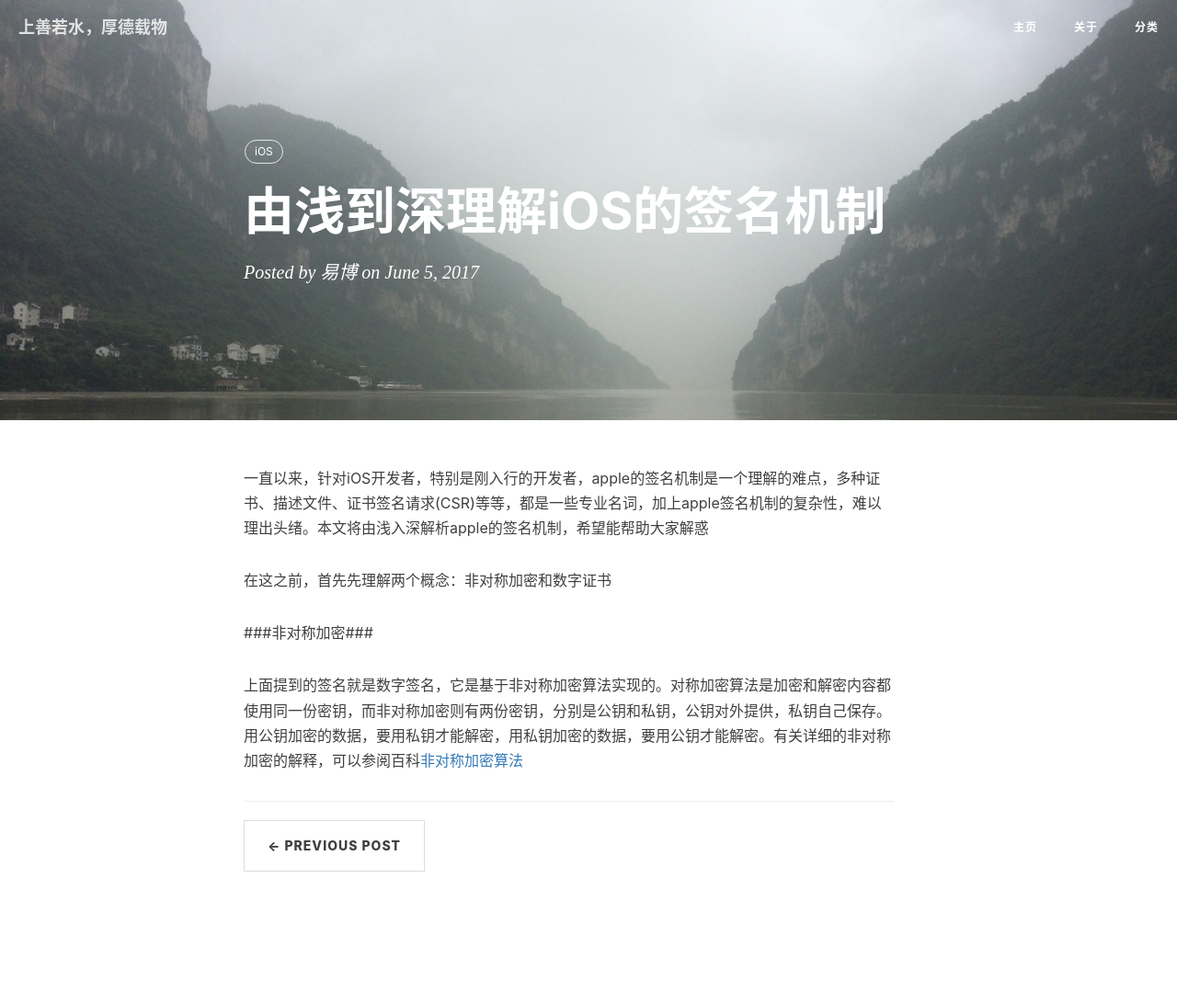
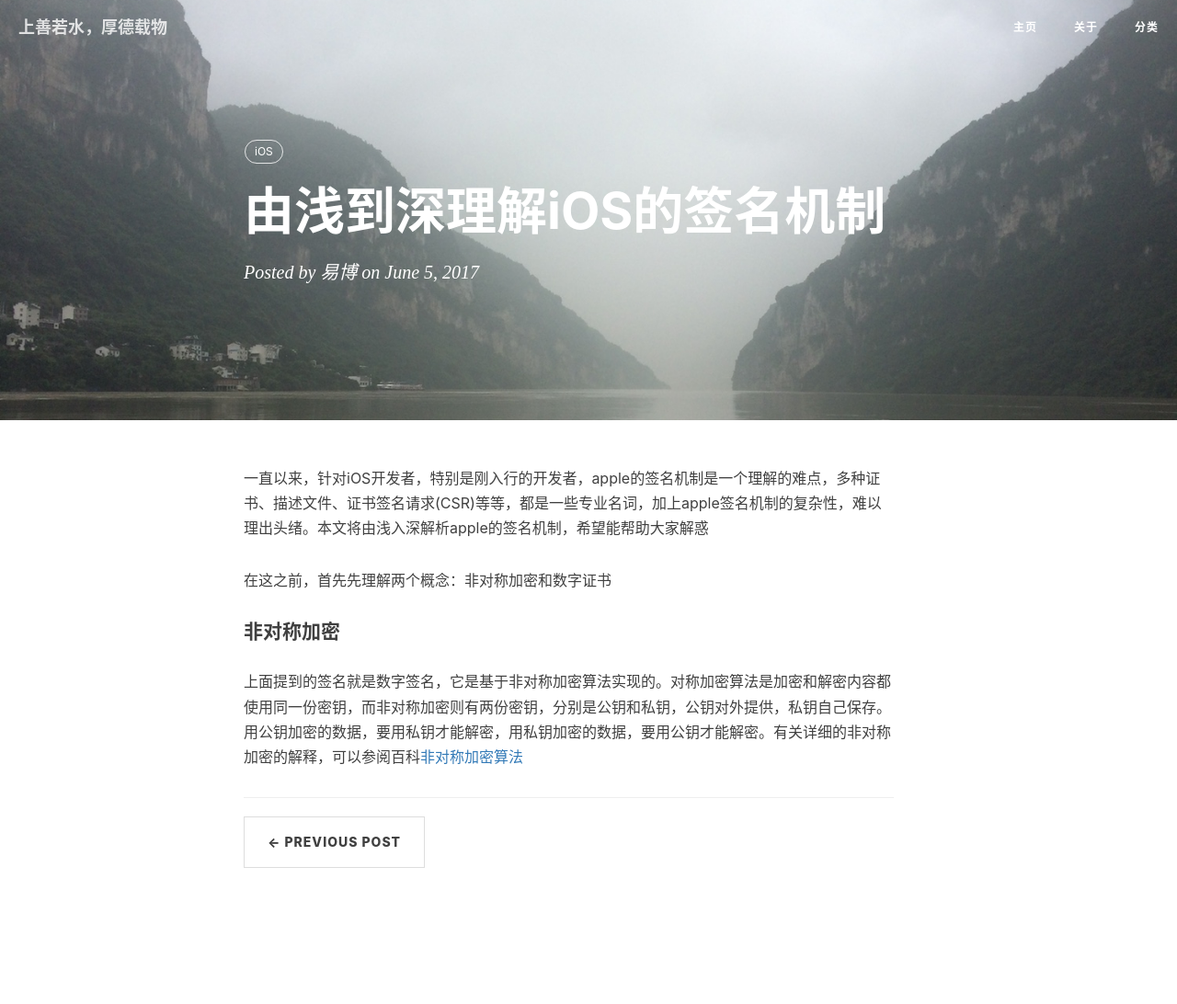
Before and after one commit to xttxqjfg/xttxqjfg.github.io, a Jekyll site: the page built from _posts/201706/2017-06-05-由浅到深理解iOS的签名机制.md, in a window 1280 px wide. Shown: the whole page at 92% size. Built offline with Jekyll 4.4.1, drawn with Linux system fonts in a browser that asks for light colours; nearby versions of some CDN libraries; comment, search, counter and statistics services are not loaded.

Commit message:
no message

```diff
--- a/_posts/201706/2017-06-05-由浅到深理解iOS的签名机制.md
+++ b/_posts/201706/2017-06-05-由浅到深理解iOS的签名机制.md
@@ -13,6 +13,6 @@ tags:
 
 在这之前，首先先理解两个概念：非对称加密和数字证书
 
-###非对称加密###
+#### 非对称加密 ####
 
 上面提到的签名就是数字签名，它是基于非对称加密算法实现的。对称加密算法是加密和解密内容都使用同一份密钥，而非对称加密则有两份密钥，分别是公钥和私钥，公钥对外提供，私钥自己保存。用公钥加密的数据，要用私钥才能解密，用私钥加密的数据，要用公钥才能解密。有关详细的非对称加密的解释，可以参阅百科[非对称加密算法](http://baike.baidu.com/link?url=WBJ7fFUpICd_QMGvgN5vRHgKqIdV-Qo06PNNjSRzBs83j87HrqBQocYO2FXFqAeD3RnpvxvbVeGtwv5JFt17aP2Cs5wwsNY8_Q62vocCFWTVn-ftsi2TI_W_1bjm-kqWiMttVFNC-NUUcO-JTq8Zz4uTvuE02m1UG4EK_5mpQH3)
```
